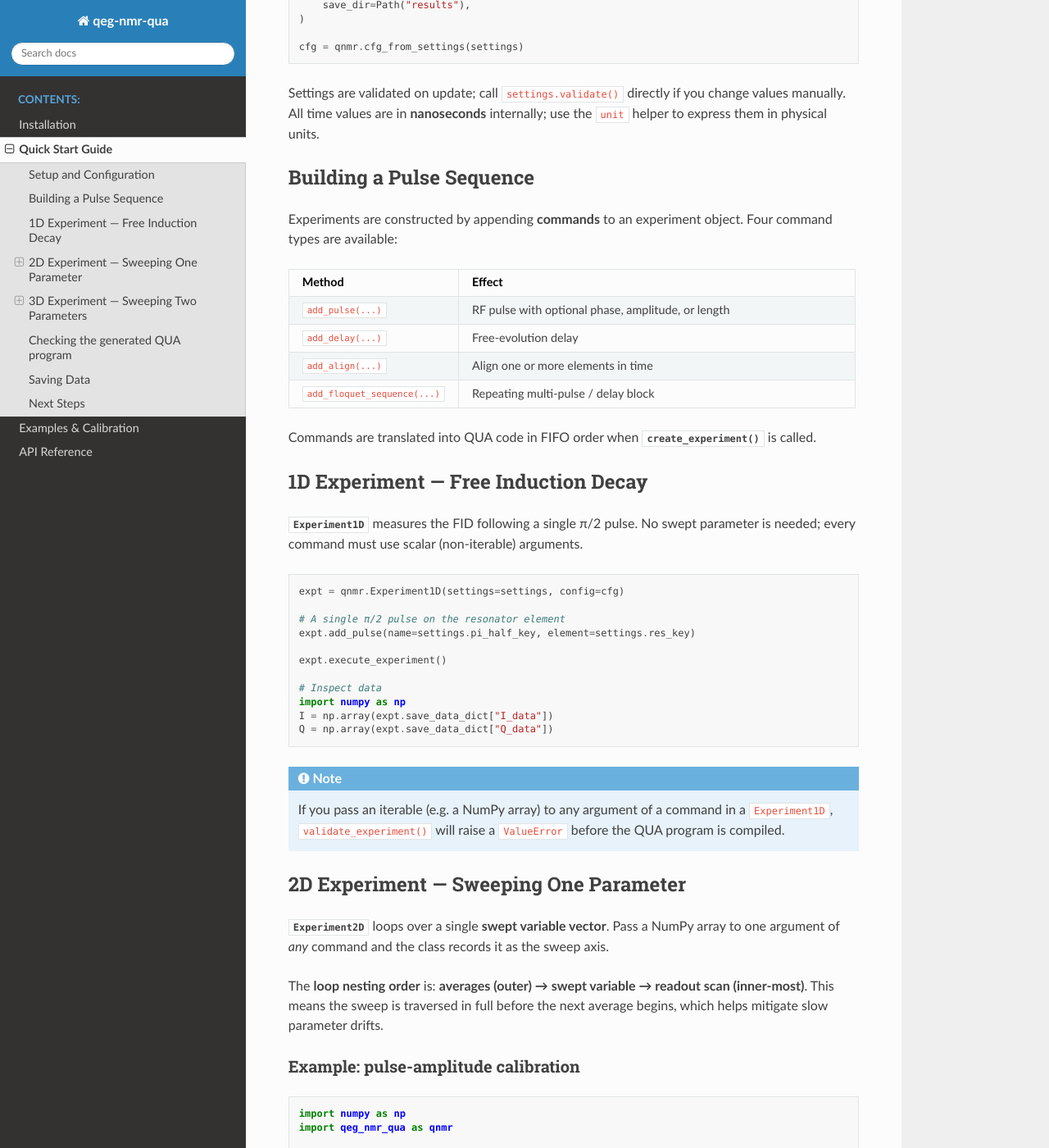
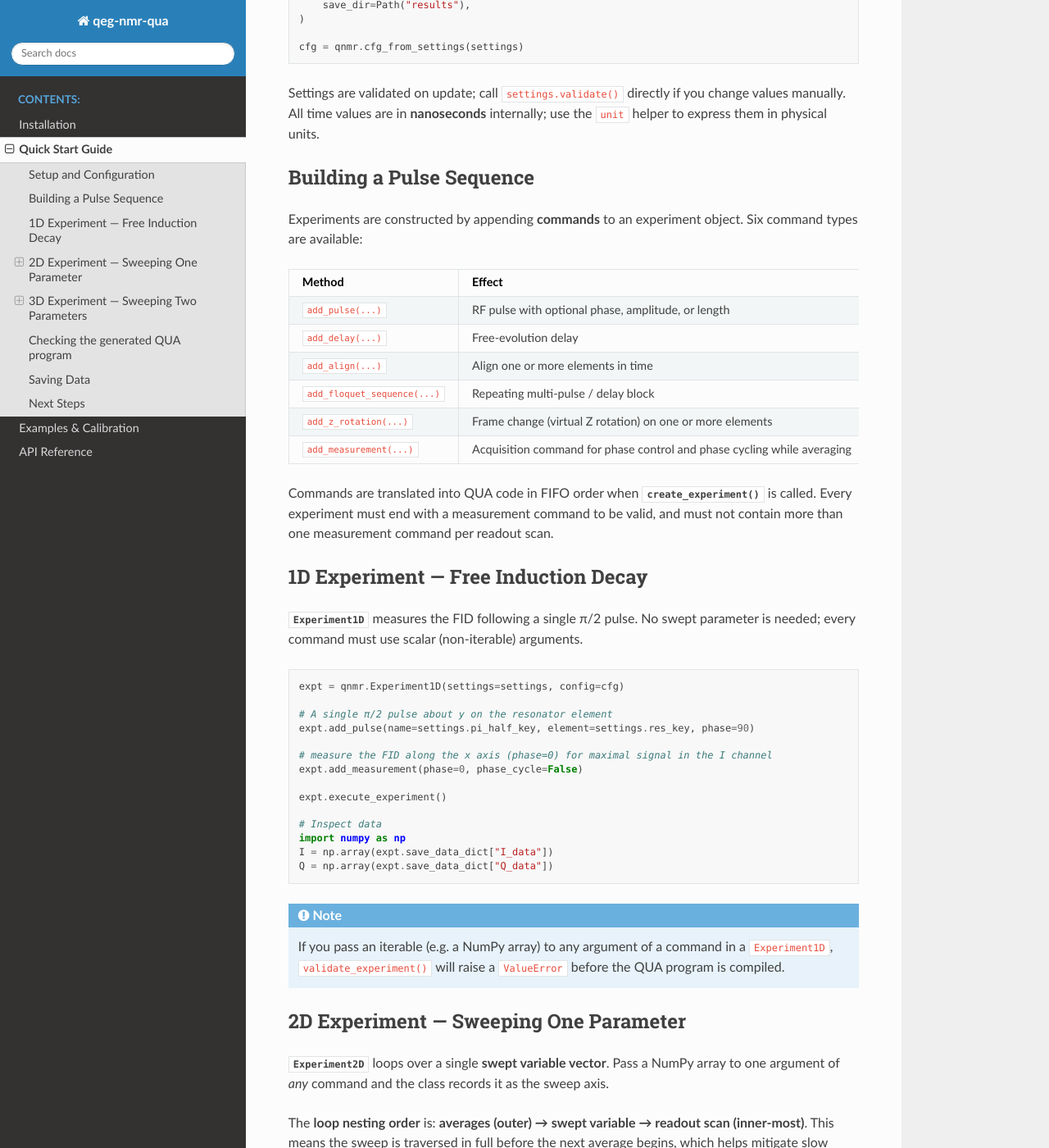
Before and after one commit to awstasiuk/qeg-nmr-qua, a Sphinx documentation site: the page built from docs/quickstart.rst, in a window 1280 px wide and 1400 px high, scrolled down 1099 px. Shown: the whole window at 82% size. Built offline with Sphinx 7.4.7 and the Read the Docs theme 3.1.0, drawn with Linux system fonts in a browser that asks for light colours; some of the changed text lies outside the part shown.

```diff
--- a/docs/api/experiment.rst
+++ b/docs/api/experiment.rst
@@ -112,6 +112,7 @@ of each other — they all map to the *same* QUA variable.
        element=settings.res_key,
        amplitude=2 * amp_list,   # scalar-multiple of existing vector — OK
    )
+   expt.add_measurement(phase=0, phase_cycle=False)
    expt.update_sweep_axis(amp_list * settings.pulse_amplitude)
    expt.update_sweep_label("Pulse Amplitude (Vpp)")
    expt.execute_experiment()
@@ -160,6 +161,8 @@ Rule summary
        amplitude=amp_list,
        loop_layer=2,
    )
+
+   expt.add_measurement(phase=270)
 
    expt.update_sweep_axis_outer(delay_list / u.us)
    expt.update_sweep_label_outer("Delay (µs)")
--- a/docs/examples.rst
+++ b/docs/examples.rst
@@ -57,7 +57,7 @@ Step 3: Calibrate the Over Rotation Error
 Our pulses are not perfectly accurate: e.g. a square pulse has a different leading and trailing edge.
 
 .. math::
-   \int{d?(φ_{lead} - φ_{trail})} ≈ 10°
+   \int{dt(φ_{lead} - φ_{trail})} ≈ 10°
 
 This leads to a Y component from our pulse, an "over rotation" which must be corrected with a frame change.
 
--- a/docs/quickstart.rst
+++ b/docs/quickstart.rst
@@ -49,7 +49,7 @@ helper to express them in physical units.
 Building a Pulse Sequence
 --------------------------
 
-Experiments are constructed by appending **commands** to an experiment object.  Four
+Experiments are constructed by appending **commands** to an experiment object.  Six
 command types are available:
 
 .. list-table::
@@ -66,9 +66,15 @@ command types are available:
      - Align one or more elements in time
    * - ``add_floquet_sequence(...)``
      - Repeating multi-pulse / delay block
+   * - ``add_z_rotation(...)``
+     - Frame change (virtual Z rotation) on one or more elements
+   * - ``add_measurement(...)``
+     - Acquisition command for phase control and phase cycling while averaging
 
 Commands are translated into QUA code in FIFO order when
-:meth:`~qeg_nmr_qua.experiment.experiment.Experiment.create_experiment` is called.
+:meth:`~qeg_nmr_qua.experiment.experiment.Experiment.create_experiment` is called. Every
+experiment must end with a measurement command to be valid, and must not contain more
+than one measurement command per readout scan.
 
 
 1D Experiment — Free Induction Decay
@@ -82,8 +88,11 @@ scalar (non-iterable) arguments.
 
    expt = qnmr.Experiment1D(settings=settings, config=cfg)
 
-   # A single π/2 pulse on the resonator element
-   expt.add_pulse(name=settings.pi_half_key, element=settings.res_key)
+   # A single π/2 pulse about y on the resonator element
+   expt.add_pulse(name=settings.pi_half_key, element=settings.res_key, phase=90)
+
+   # measure the FID along the x axis (phase=0) for maximal signal in the I channel
+   expt.add_measurement(phase=0, phase_cycle=False)
 
    expt.execute_experiment()
 
@@ -129,7 +138,14 @@ Example: pulse-amplitude calibration
        name=settings.pi_half_key,
        element=settings.res_key,
        amplitude=amp_list,
+       phase=[90,270],
+       phase_cycle=True,
    )
+
+   # Add a measurement with phase cycling to see the effect of the pulse amplitude on the FID
+   # while reducing systematic errors. Phase cycling accumulates during the averaging loop, and does
+   # not affect the loop variable assignment since it is a separate iterable argument.
+   expt.add_measurement(phase=[0, 180], phase_cycle=True)
 
    # Optionally convert the raw rescaling factor to physical units for plots
    expt.update_sweep_axis(amp_list * settings.pulse_amplitude)  # volts
@@ -167,7 +183,9 @@ Example: Floquet (Hamiltonian-engineering) sweep
        repetitions=period_list,           # iterable → sweep variable
    )
    expt.add_delay(1 * u.ms)              # T1 filter
-   expt.add_pulse(name=settings.pi_half_key, element=settings.res_key)
+   expt.add_pulse(name=settings.pi_half_key, element=settings.res_key, phase=[90, 270], phase_cycle=True)
+
+   expt.add_measurement(phase=[0,180], phase_cycle=True)
 
    expt.update_sweep_axis(period_list)
    expt.update_sweep_label("Pine-8 Periods")
@@ -271,6 +289,8 @@ Example: joint amplitude + delay sweep
        loop_layer=2,
    )
 
+   expt.add_measurement(phase=90, phase_cycle=False)
+
    expt.update_sweep_axis_outer(delay_list / u.us)
    expt.update_sweep_label_outer("Delay (µs)")
    expt.update_sweep_axis_inner(amp_list * settings.pulse_amplitude)
```
Also changed, not shown: 6 other files.
